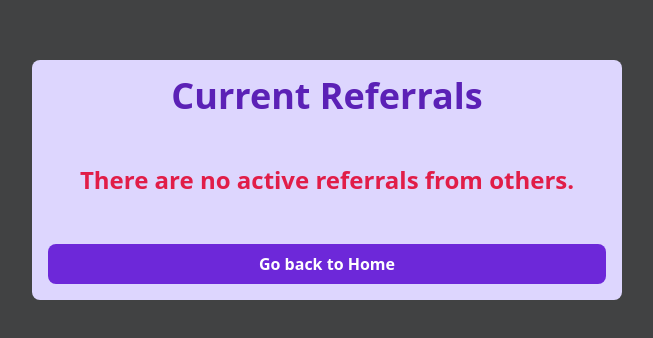
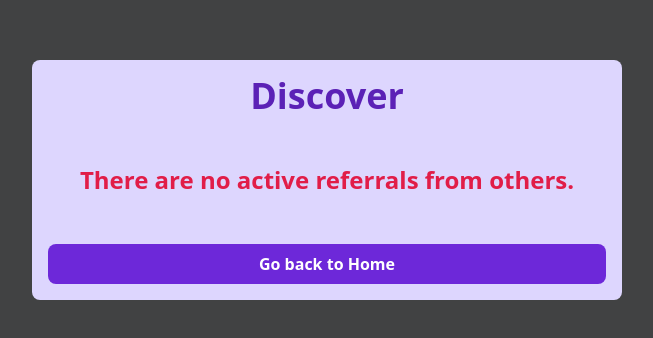
Before and after one commit to 0tt0I/DRP, a Next.js app in the folder app/: page /customer/discover in a window 1280 px wide. Shown: the part 220-558 px from the top of the page, without its empty margins (313-966 px from the left). Built offline with nearby package versions, Linux system fonts and the light colour scheme; no server answers; sample sign-in values are in the browser's storage.

Commit message:
feat: change title of discover page to discover

```diff
--- a/app/pages/customer/discover.tsx
+++ b/app/pages/customer/discover.tsx
@@ -129,7 +129,7 @@ export default function Referrals () {
       </Dialog>
 
       <div className="flex flex-col gap-2 sm:gap-4 p-2 sm:p-4 lighter-div">
-        <h1 className="font-bold text-center text-4xl text-dark-nonblack">Current Referrals </h1>
+        <h1 className="font-bold text-center text-4xl text-dark-nonblack">Discover</h1>
 
         {referrals.length > 0
           ? referrals.map(ReferralEntry)
```
